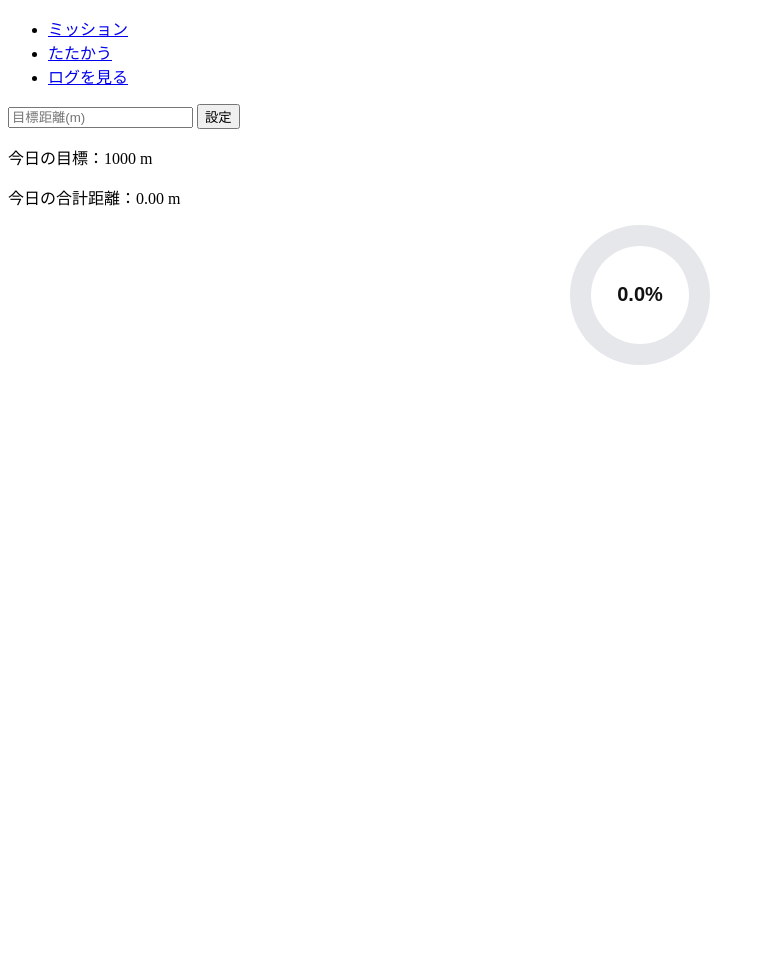
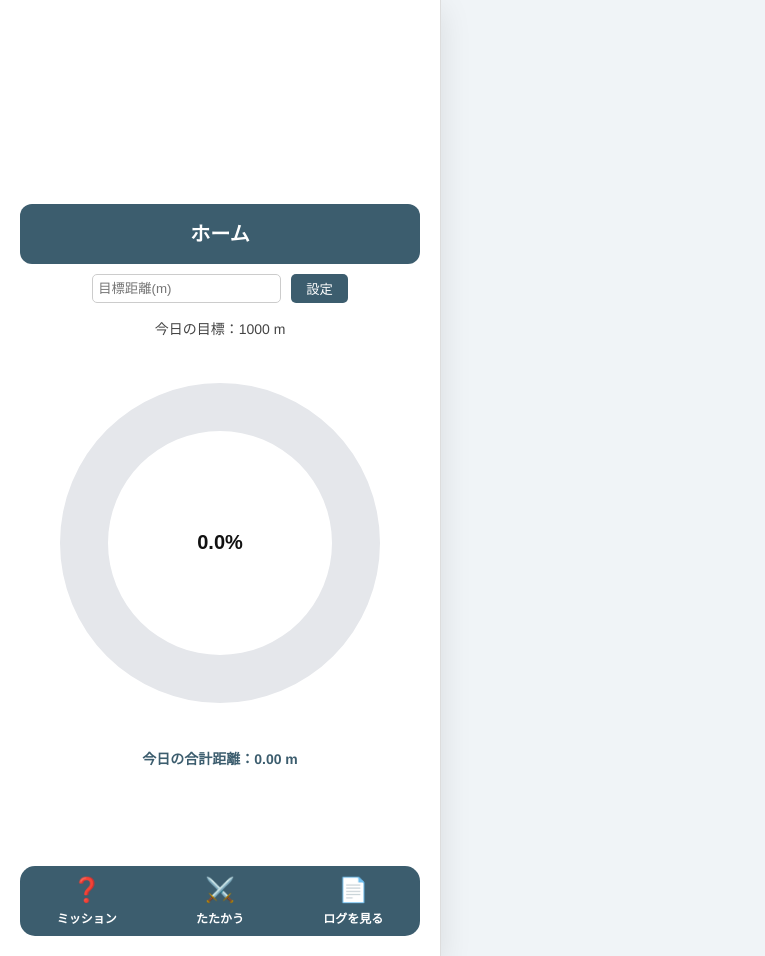
Before and after one commit to Mamanto0127/TechJam-winter-c-RIZAP-, a Django app: page /kenkou/ in a window 1280 px wide. Shown: the whole page, without its empty margins (0-765 px from the left). Before the commit the page ends 365 px from the top, so only its background shows below. Run offline with Django 5.2, Linux system fonts and the light colour scheme.

Commit message:
indexにtop.cssのlink追加

```diff
--- /dev/null
+++ b/kenkou/static/top.css
@@ -0,0 +1,135 @@
+/* 全体のリセットと背景 */
+body {
+    margin: 0;
+    padding: 0;
+    background-color: #f0f4f7; /* 薄いグレーブルー */
+    font-family: 'Helvetica Neue', Arial, 'Hiragino Kaku Gothic ProN', 'Hiragino Sans', sans-serif;
+    display: flex;
+    justify-content: center;
+    align-items: center;
+    min-height: 100vh;
+}
+
+/* スマホ外枠の再現 (w440, H956) */
+body::after {
+    content: "";
+    position: fixed;
+    width: 440px;
+    height: 956px;
+    border: 1px solid #ddd;
+    pointer-events: none;
+    z-index: -1;
+    background-color: #ffffff;
+    box-shadow: 0 10px 30px rgba(0,0,0,0.1);
+}
+
+/* メインコンテナとしてのbody設定 */
+body {
+    width: 440px;
+    height: 956px;
+    flex-direction: column;
+    position: relative;
+    overflow: hidden;
+}
+
+/* ヘッダーを擬似的に作成 */
+body::before {
+    content: "ホーム";
+    display: block;
+    width: calc(100% - 40px);
+    height: 60px;
+    background-color: #3c5d6e; /* 写真の濃いブルー */
+    color: white;
+    text-align: center;
+    line-height: 60px;
+    font-size: 20px;
+    font-weight: bold;
+    border-radius: 12px;
+    margin: 20px auto 0;
+    order: -2; /* 一番上に配置 */
+}
+
+/* 目標設定フォーム (邪魔にならないよう調整) */
+#goal-form {
+    order: -1;
+    padding: 10px 20px;
+    display: flex;
+    gap: 10px;
+}
+
+#goalInput {
+    flex: 1;
+    border: 1px solid #ccc;
+    border-radius: 5px;
+    padding: 5px;
+}
+
+#goal-form button {
+    background-color: #3c5d6e;
+    color: white;
+    border: none;
+    padding: 5px 15px;
+    border-radius: 5px;
+    cursor: pointer;
+}
+
+/* 今日の目標・合計距離のテキスト */
+#goal, #distance {
+    text-align: center;
+    color: #444;
+    font-size: 14px;
+    margin: 5px 0;
+}
+
+#goal { order: 0; }
+#distance { order: 2; font-weight: bold; color: #3c5d6e; }
+
+/* 円グラフのコンテナ調整 */
+.progress-chart {
+    order: 1;
+    width: 320px !important;  /* 写真に合わせて大きく */
+    height: 320px !important;
+    margin: 40px auto !important;
+}
+
+/* 下部ナビゲーション (ul) */
+ul {
+    position: absolute;
+    bottom: 20px;
+    left: 20px;
+    width: calc(100% - 40px);
+    background-color: #3c5d6e;
+    margin: 0;
+    padding: 10px 0;
+    list-style: none;
+    display: flex;
+    justify-content: space-around;
+    border-radius: 15px;
+    box-sizing: border-box;
+}
+
+ul li {
+    text-align: center;
+    flex: 1;
+}
+
+ul li a {
+    text-decoration: none;
+    color: white;
+    font-size: 12px;
+    font-weight: bold;
+    display: flex;
+    flex-direction: column;
+    align-items: center;
+    gap: 5px;
+}
+
+/* アイコンを擬似的に作成 (画像がないため絵文字で代用) */
+ul li a::before {
+    font-size: 24px;
+    display: block;
+}
+
+ul li:nth-child(1) a::before { content: "❓"; } /* ミッション */
+ul li:nth-child(2) a::before { content: "⚔️"; } /* たたかう */
+ul li:nth-child(3) a::before { content: "📄"; } /* ログ */
--- a/kenkou/templates/kenkou/index.html
+++ b/kenkou/templates/kenkou/index.html
@@ -1,9 +1,11 @@
+{% load static %}
 <!DOCTYPE html>
 <html lang="ja">
 <head>
     <meta charset="UTF-8">
     <title>進捗</title>
     <script src="https://cdn.jsdelivr.net/npm/chart.js"></script>
+    <link rel="stylesheet" href="{% static 'top.css' %}">
     <style>
         .progress-chart {
             width: 140px;
@@ -146,7 +148,14 @@ document.getElementById("goal-form").addEventListener("submit", e => {
 /* 初期化 */
 updateProgress();
 window.onload = startTracking;
+
+
+
+
+
 </script>
+
+
 
 </body>
 </html>
```
